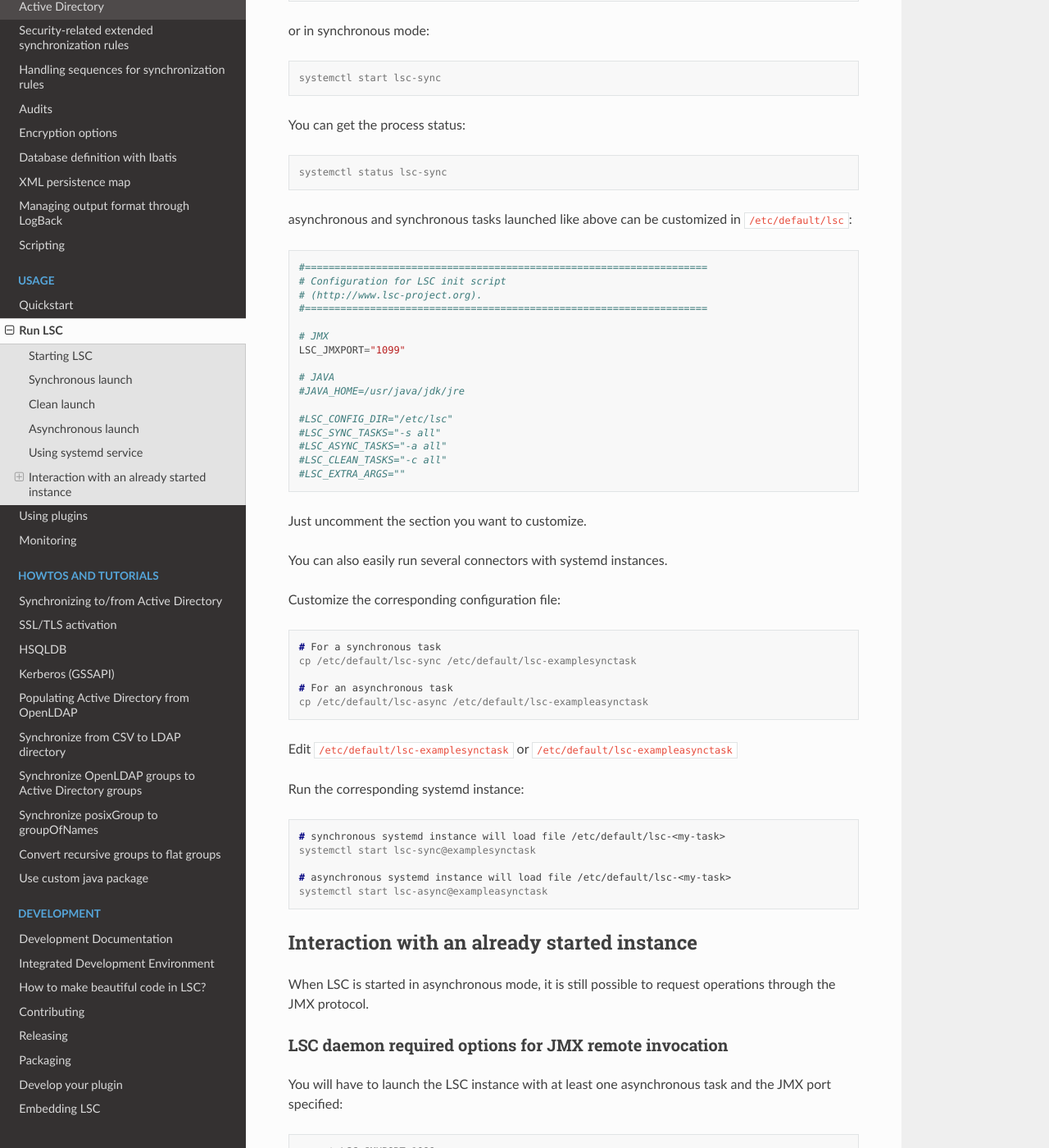
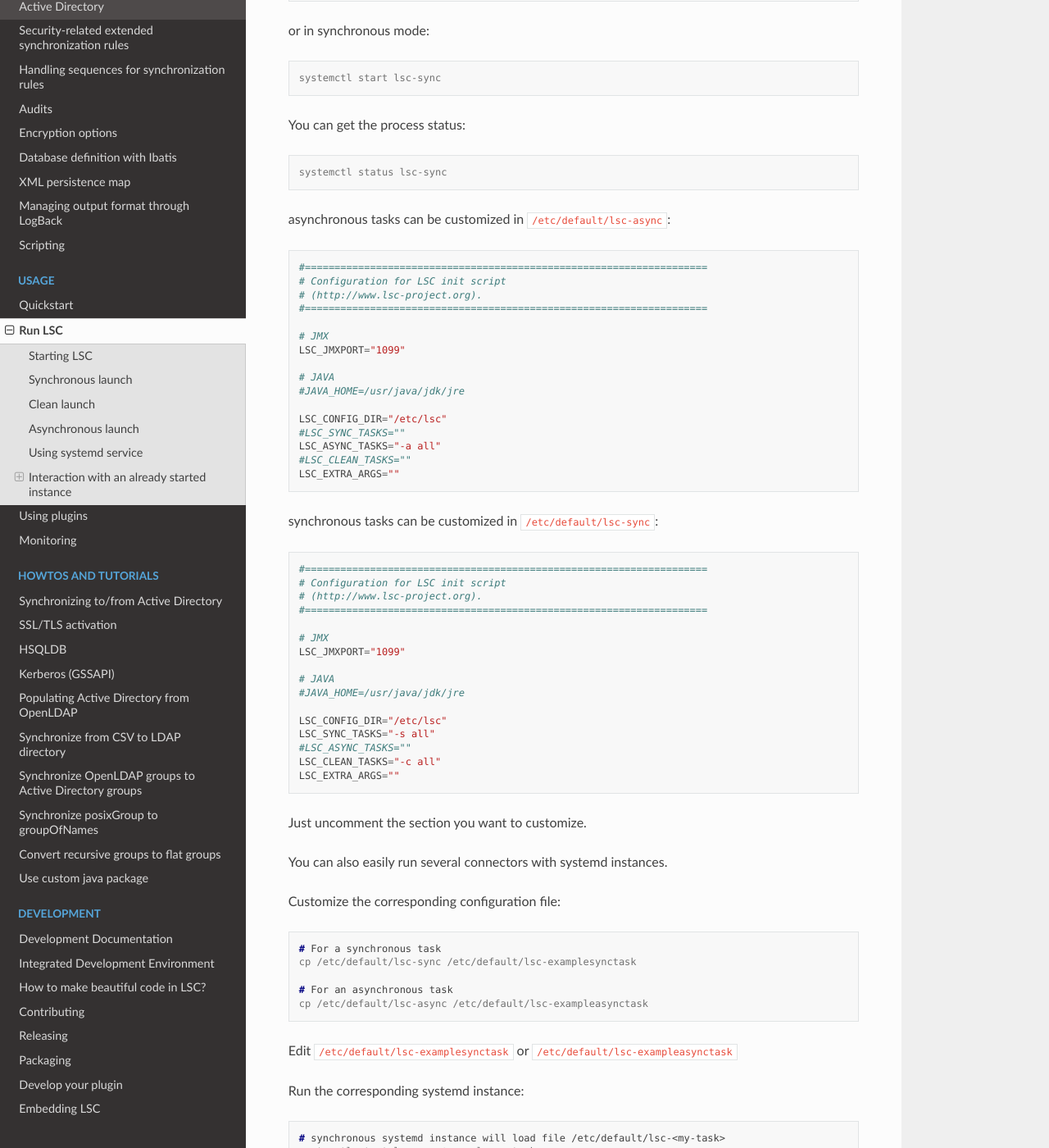
Before and after one commit to lsc-project/documentation, a Sphinx documentation site: the page built from source/run.rst, in a window 1280 px wide and 1400 px high, scrolled down 1397 px. Shown: the whole window at 82% size. Built offline with Sphinx 7.4.7 and the Read the Docs theme 2.0.0, drawn with Linux system fonts in a browser that asks for light colours.

Commit message:
fix run with systemd doc

```diff
--- a/source/run.rst
+++ b/source/run.rst
@@ -76,7 +76,7 @@ You can get the process status:
 
     systemctl status lsc-sync
 
-asynchronous and synchronous tasks launched like above can be customized in ``/etc/default/lsc``:
+asynchronous tasks can be customized in ``/etc/default/lsc-async``:
 
 .. code-block::
 
@@ -91,11 +91,33 @@ asynchronous and synchronous tasks launched like above can be customized in ``/e
     # JAVA
     #JAVA_HOME=/usr/java/jdk/jre
 
-    #LSC_CONFIG_DIR="/etc/lsc"
-    #LSC_SYNC_TASKS="-s all"
-    #LSC_ASYNC_TASKS="-a all"
-    #LSC_CLEAN_TASKS="-c all"
-    #LSC_EXTRA_ARGS=""
+    LSC_CONFIG_DIR="/etc/lsc"
+    #LSC_SYNC_TASKS=""
+    LSC_ASYNC_TASKS="-a all"
+    #LSC_CLEAN_TASKS=""
+    LSC_EXTRA_ARGS=""
+
+synchronous tasks can be customized in ``/etc/default/lsc-sync``:
+
+.. code-block::
+
+    #====================================================================
+    # Configuration for LSC init script
+    # (http://www.lsc-project.org).
+    #====================================================================
+
+    # JMX
+    LSC_JMXPORT="1099"
+
+    # JAVA
+    #JAVA_HOME=/usr/java/jdk/jre
+
+    LSC_CONFIG_DIR="/etc/lsc"
+    LSC_SYNC_TASKS="-s all"
+    #LSC_ASYNC_TASKS=""
+    LSC_CLEAN_TASKS="-c all"
+    LSC_EXTRA_ARGS=""
+
 
 Just uncomment the section you want to customize.
 
```
